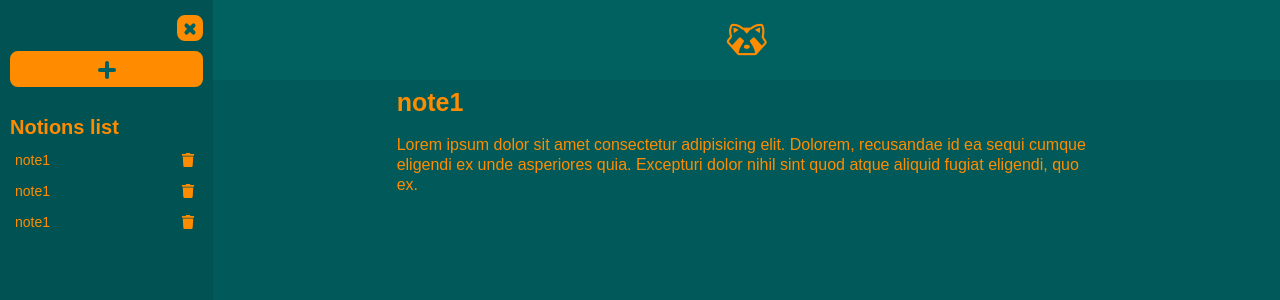
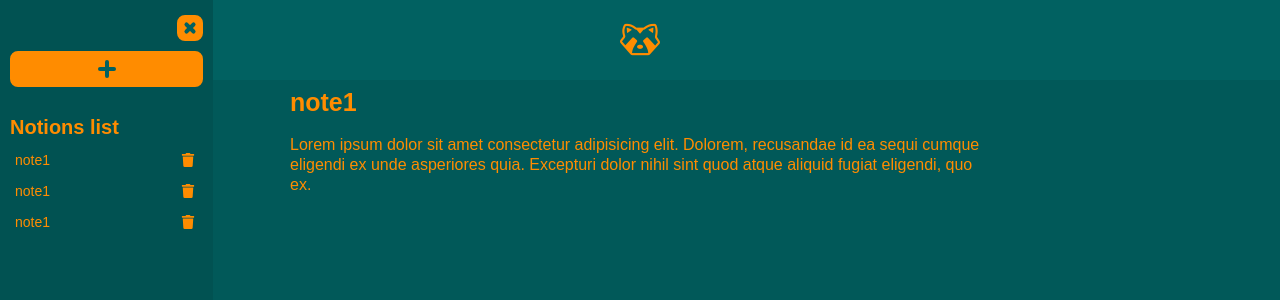
Before and after one commit to ViniVanC/notion-clone, a React (Vite) app: page / in a window 1280 px wide. Shown: the top 300 px of the page. Built offline with nearby package versions, Linux system fonts and the light colour scheme.

Commit message:
added logic for closing the menu

```diff
--- a/src/components/Button/Button.scss
+++ b/src/components/Button/Button.scss
@@ -47,9 +47,9 @@ button {
     background-color: $teal;
 
     position: absolute;
-    top: 45%;
+    top: 50%;
     left: 50%;
-    translate: -50%;
+    translate: -50% -50%;
 
     transition: all 0.3s;
   }
--- a/src/components/Menu/Menu.jsx
+++ b/src/components/Menu/Menu.jsx
@@ -1,14 +1,16 @@
-import React from "react";
+import React, { useReducer, useState } from "react";
 import { Button } from "../Button/Button";
 import { MenuList } from "./MenuList/MenuList";
 
 import "./Menu.scss";
 
 export const Menu = () => {
+  const [open, setOpen] = useReducer((o) => !o, true);
+
   return (
-    <nav className="menu">
+    <nav className={`menu ${!open && "close"}`}>
       <header className="menu__header">
-        <Button className={"closeBtn"} />
+        <Button className={`closeBtn ${!open && "close"}`} funk={setOpen} />
       </header>
       <Button />
 
--- a/src/components/Menu/Menu.scss
+++ b/src/components/Menu/Menu.scss
@@ -1,23 +1,51 @@
 @import "../../vars";
 
 .menu {
+  position: absolute;
+  top: 0;
+  left: 0;
   display: flex;
   flex-direction: column;
   flex: 1 1 100%;
 
   max-width: calc(1 / 6 * 100%);
+  width: 100%;
+  height: 100vh;
   padding: 15px 10px;
 
   background-color: darken($color: $teal, $amount: 3);
 
+  transition: all 0.3s ease-in-out;
+
   &__header {
     margin-bottom: 10px;
+
+    .closeBtn.close {
+      transform: translateX(170%);
+
+      &::after,
+      &::before {
+        width: 10px;
+      }
+
+      &::after {
+        top: 65%;
+      }
+
+      &::before {
+        top: 40%;
+      }
+    }
   }
 
   &__title {
     font-size: 20px;
     font-weight: 600;
     margin: 20px 0 10px;
+  }
+
+  &.close {
+    transform: translateX(-100%);
   }
 }
 
```
